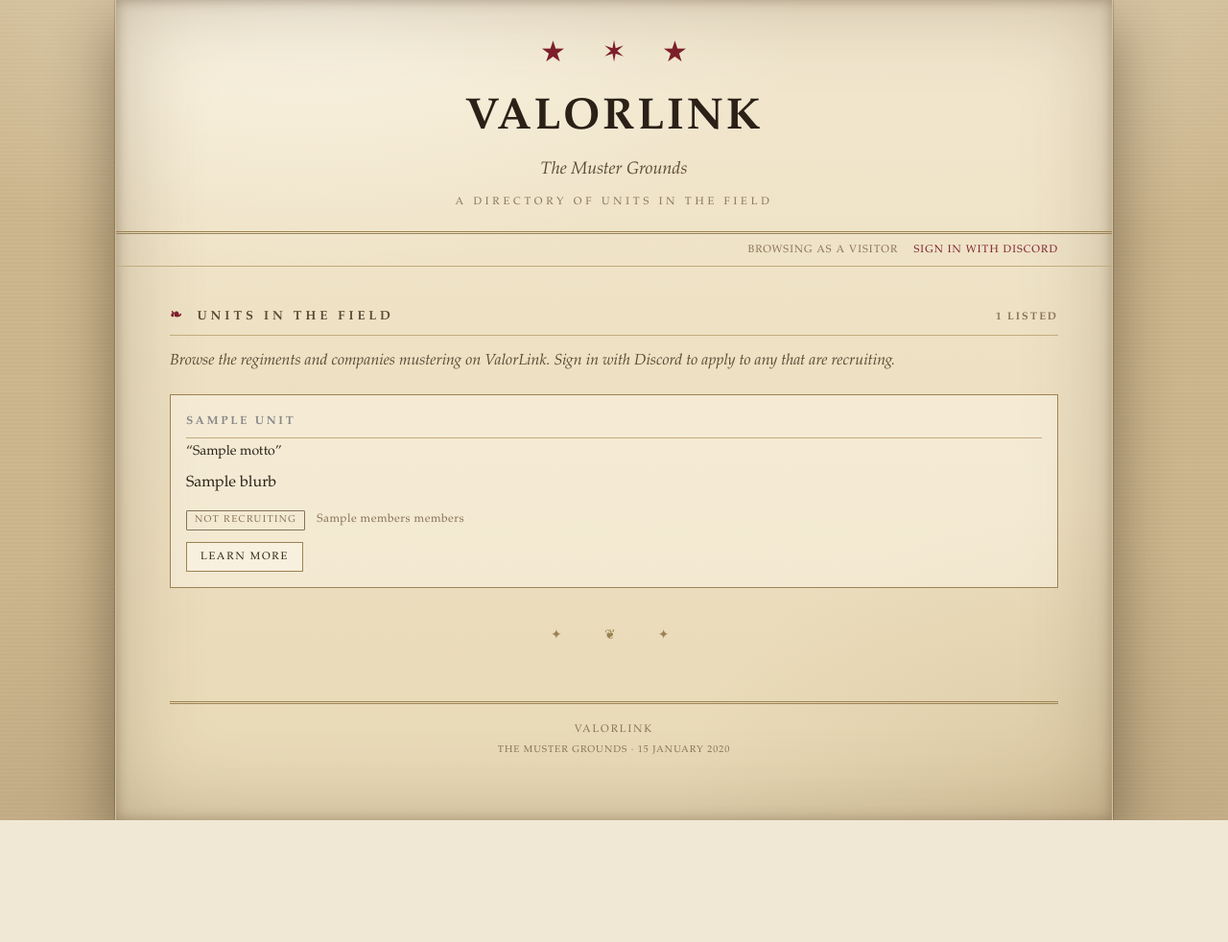
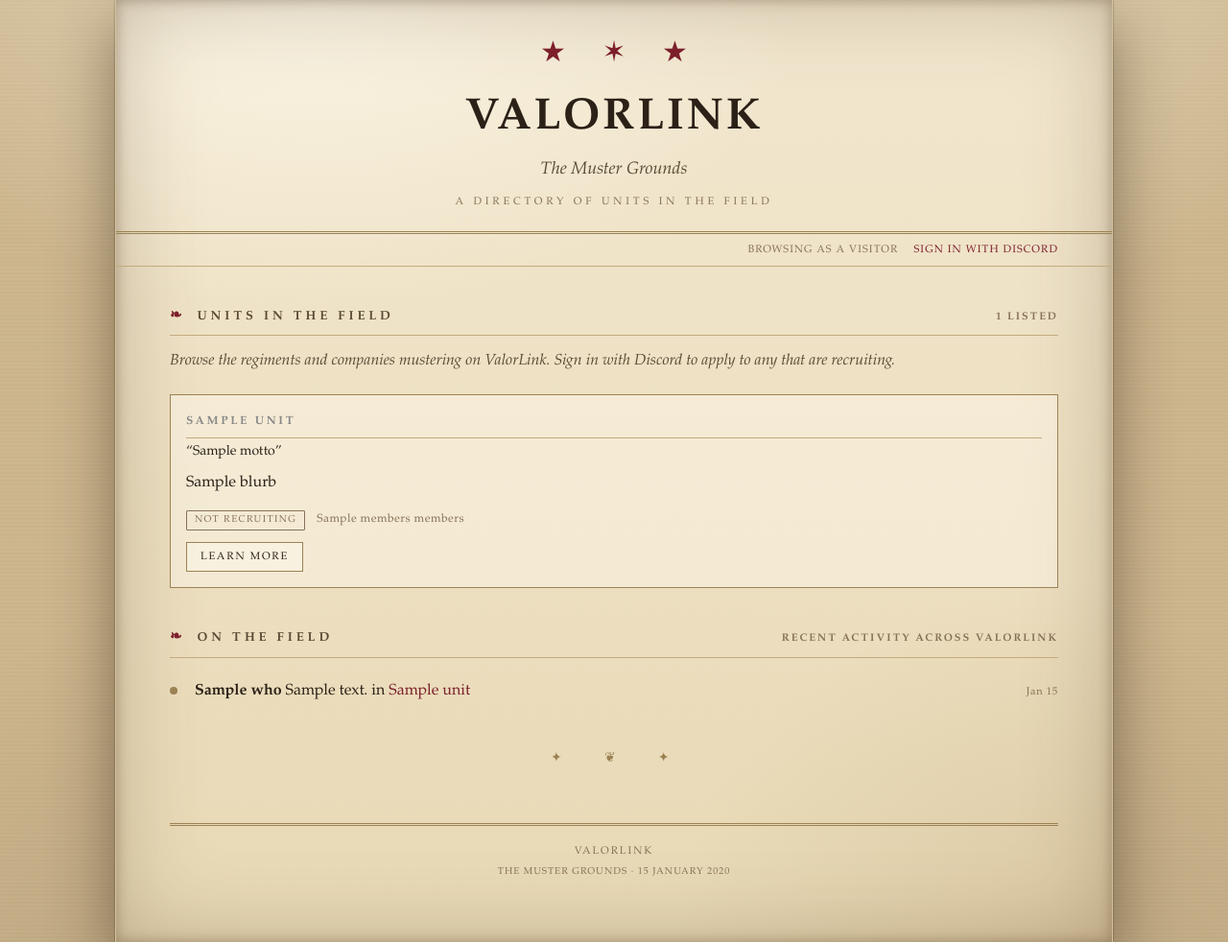
Before and after one commit to Uncreatedlemon91/ValorLink, a FastAPI app: template web/templates/directory.html in a window 1280 px wide. Shown: the whole page at 96% size. Before the commit the page ends 855 px from the top, so only its background shows below. Run offline with FastAPI, Linux system fonts and the light colour scheme; the template is opened without the code that fills it: most values are stand-ins (such as "Sample title", 1, 10 or a date in 2020).

Commit message:
Platform-wide activity feed on the directory home page (#26)
The apex directory now shows an "On the Field" feed of recent activity across
every listed unit — new units joining ValorLink, enlistments, and honors earned
— newest first, timestamps localized to the viewer. It aggregates each unit's
own database (last 45 days), respects the directory opt-out (unlisted units are
excluded), and skips any unreadable unit so one bad database can't break the
page. Only non-sensitive, public activity is shown.


Claude-Session: https://claude.ai/code/session_01FruyoPFdqMU9jC6ioKNCvC

Co-authored-by: Claude <noreply@anthropic.com>

```diff
--- a/web/app.py
+++ b/web/app.py
@@ -27,7 +27,16 @@ from fastapi.templating import Jinja2Templates
 from sqlalchemy.orm import Session
 from starlette.middleware.sessions import SessionMiddleware
 
-from db.models import AttendanceRecord, AwardType, Candidacy, Company, Event, Member, Rank
+from db.models import (
+    AttendanceRecord,
+    AwardType,
+    Candidacy,
+    Company,
+    Event,
+    Member,
+    MemberAward,
+    Rank,
+)
 from tenancy.registry import registry_session
 from tenancy.resolve import all_tenants, listed_tenants, slug_from_host, tenant_by_slug
 from tenancy.units import sessionmaker_for
@@ -225,6 +234,51 @@ def _unit_member_count(db_url: str) -> int | None:
             return s.query(Member).filter(Member.status == "active").count()
     except Exception:
         return None
+
+
+def _platform_activity(limit: int = 18):
+    """Recent public activity across every listed unit: new units, enlistments,
+    and honors. Aggregated from each unit's own database; unlisted units (which
+    opted out of the directory) and any unreadable database are skipped."""
+    base_domain = os.getenv("PLATFORM_BASE_DOMAIN")
+    cutoff = datetime.utcnow() - timedelta(days=45)
+    items = []
+    with registry_session() as rs:
+        units = [(t.slug, t.name, t.db_url, t.created_at) for t in listed_tenants(rs)]
+
+    for slug, name, db_url, created_at in units:
+        unit_url = f"https://{slug}.{base_domain}/" if base_domain else "/"
+        if created_at and created_at >= cutoff:
+            items.append({"when": created_at, "kind": "unit", "unit": name,
+                          "url": unit_url, "who": None, "text": "joined ValorLink"})
+        try:
+            with sessionmaker_for(db_url)() as s:
+                for m in (
+                    s.query(Member)
+                    .filter(Member.joined_date >= cutoff)
+                    .order_by(Member.joined_date.desc())
+                    .limit(8)
+                ):
+                    items.append({"when": m.joined_date, "kind": "enlist", "unit": name,
+                                  "url": unit_url, "who": m.callsign, "text": "enlisted"})
+                for a in (
+                    s.query(MemberAward)
+                    .filter(MemberAward.date_awarded >= cutoff)
+                    .order_by(MemberAward.date_awarded.desc())
+                    .limit(8)
+                ):
+                    member = s.get(Member, a.member_id)
+                    award = a.award_type
+                    items.append({
+                        "when": a.date_awarded, "kind": "award", "unit": name, "url": unit_url,
+                        "who": member.callsign if member else "A member",
+                        "text": f"earned {award.name}" if award else "earned an honor",
+                    })
+        except Exception:
+            continue
+
+    items.sort(key=lambda x: x["when"] or datetime.min, reverse=True)
+    return items[:limit]
 
 
 def _render_directory(request: Request):
@@ -254,6 +308,7 @@ def _render_directory(request: Request):
         "csrf_token": auth.get_csrf_token(request),
         "flash": request.session.pop("flash", []),
         "now": datetime.utcnow(),
+        "activity": _platform_activity(),
     }
     return templates.TemplateResponse(request, "directory.html", ctx)
 
--- a/web/static/css/valorlink.css
+++ b/web/static/css/valorlink.css
@@ -598,6 +598,20 @@ button.btn { cursor: pointer; font-family: var(--serif); }
   .pipeline { grid-template-columns: 1fr; }
 }
 
+/* Platform activity feed (directory) */
+.feed { list-style: none; margin: 6px 0 0; padding: 0; }
+.feed li {
+  display: grid; grid-template-columns: 16px 1fr auto; align-items: baseline;
+  gap: 10px; padding: 8px 0; border-bottom: 1px solid var(--rule);
+}
+.feed li:last-child { border-bottom: none; }
+.feed-dot { width: 8px; height: 8px; border-radius: 50%; background: var(--rule-strong); align-self: center; }
+.feed-enlist .feed-dot { background: #3f6b3a; }
+.feed-award .feed-dot { background: #b8860b; }
+.feed-unit .feed-dot { background: var(--seal); }
+.feed-text { color: var(--ink); }
+.feed-when { font-size: 11px; color: var(--ink-faint); letter-spacing: 0.06em; white-space: nowrap; }
+
 /* Custom wording editor (Command Tent) */
 .term-grid { display: grid; grid-template-columns: repeat(2, 1fr); gap: 6px 16px; }
 .term-grid .field { margin: 4px 0; }
--- a/web/templates/directory.html
+++ b/web/templates/directory.html
@@ -71,6 +71,22 @@
         </div>
       {% endif %}
 
+      {% if activity %}
+      <h2 class="section">On the Field <span class="tally">recent activity across ValorLink</span></h2>
+      <ul class="feed">
+        {% for a in activity %}
+          <li class="feed-{{ a.kind }}">
+            <span class="feed-dot"></span>
+            <span class="feed-text">
+              {% if a.who %}<b>{{ a.who }}</b> {{ a.text }} in <a href="{{ a.url }}">{{ a.unit }}</a>
+              {% else %}<a href="{{ a.url }}">{{ a.unit }}</a> {{ a.text }}{% endif %}
+            </span>
+            <time class="feed-when" datetime="{{ a.when.strftime('%Y-%m-%dT%H:%M:%SZ') }}" data-local data-fmt="date">{{ a.when.strftime('%d %b') }}</time>
+          </li>
+        {% endfor %}
+      </ul>
+      {% endif %}
+
       <div class="ornament">✦ &nbsp; ❦ &nbsp; ✦</div>
 
       <footer>
@@ -79,5 +95,15 @@
       </footer>
     </main>
   </div>
+
+  <script>
+    // Render feed timestamps in the viewer's own timezone.
+    document.querySelectorAll('time[data-local]').forEach(function (el) {
+      var d = new Date(el.getAttribute('datetime'));
+      if (isNaN(d.getTime())) return;
+      try { el.textContent = d.toLocaleDateString(undefined, { month: 'short', day: '2-digit' }); } catch (e) {}
+      el.title = d.toString();
+    });
+  </script>
 </body>
 </html>
```
Also changed, not shown: web/tests/test_multitenant.py (+14 -0 lines).
